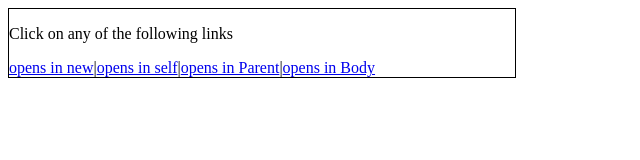
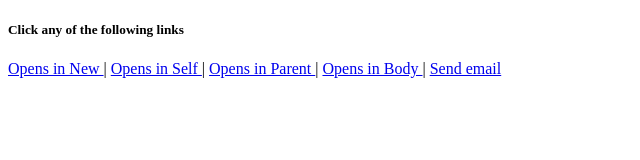
Before and after one commit to tanyabatra30/MERN, a plain HTML site: page task3.html in a window 1280 px wide. Shown: the whole page, without its empty margins (0-640 px from the left). Drawn offline with Linux system fonts and the light colour scheme.

Commit message:
task3.html

```diff
--- a/task3.html
+++ b/task3.html
@@ -1,21 +1,15 @@
 <!DOCTYPE html>
 <html lang="en">
-	<head>
-		<meta charset="UTF-8" />
-		<meta http-equiv="X-UA-Compatible" content="IE=edge" />
-		<meta name="viewport" content="width=device-width, initial-scale=1.0" />
-		<title>Lists</title>
-		<link rel="stylesheet" href="./st2.css" />
-	</head>
-	<body>
-		<div style="border: 1px solid black; width: 40%">
-			<p>Click on any of the following links</p>
-			<div style="display: flex; flex-direction: row;">
-				<div><a href="./links.html" target="_blank">opens in new</a></div>|
-                <div><a href="./links.html" target="_self">opens in self</a></div>|
-                <div><a href="./links.html" target="_parent">opens in Parent</a></div>|
-                <div><a href="./links.html" target="_top">opens in Body</a></div>
-			</div>
-		</div>
-	</body>
+<head>
+    <title>Task-3</title>
+</head>
+<body>
+    <h5> Click any of the following links </h5>
+    <a href = "https://ethnus.com" target = "_blank"> Opens in New </a> |
+    <a href = "https:www.google.com" tagret = "_self"> Opens in Self </a> |
+    <a href = "https://ethnus.com"> Opens in Parent </a> |
+    <a href = "https:www.google.com"> Opens in Body </a> |
+    <a href = "mailto:shashankkota2003@gmail.com"> Send email </a>
+
+</body>
 </html>
```
